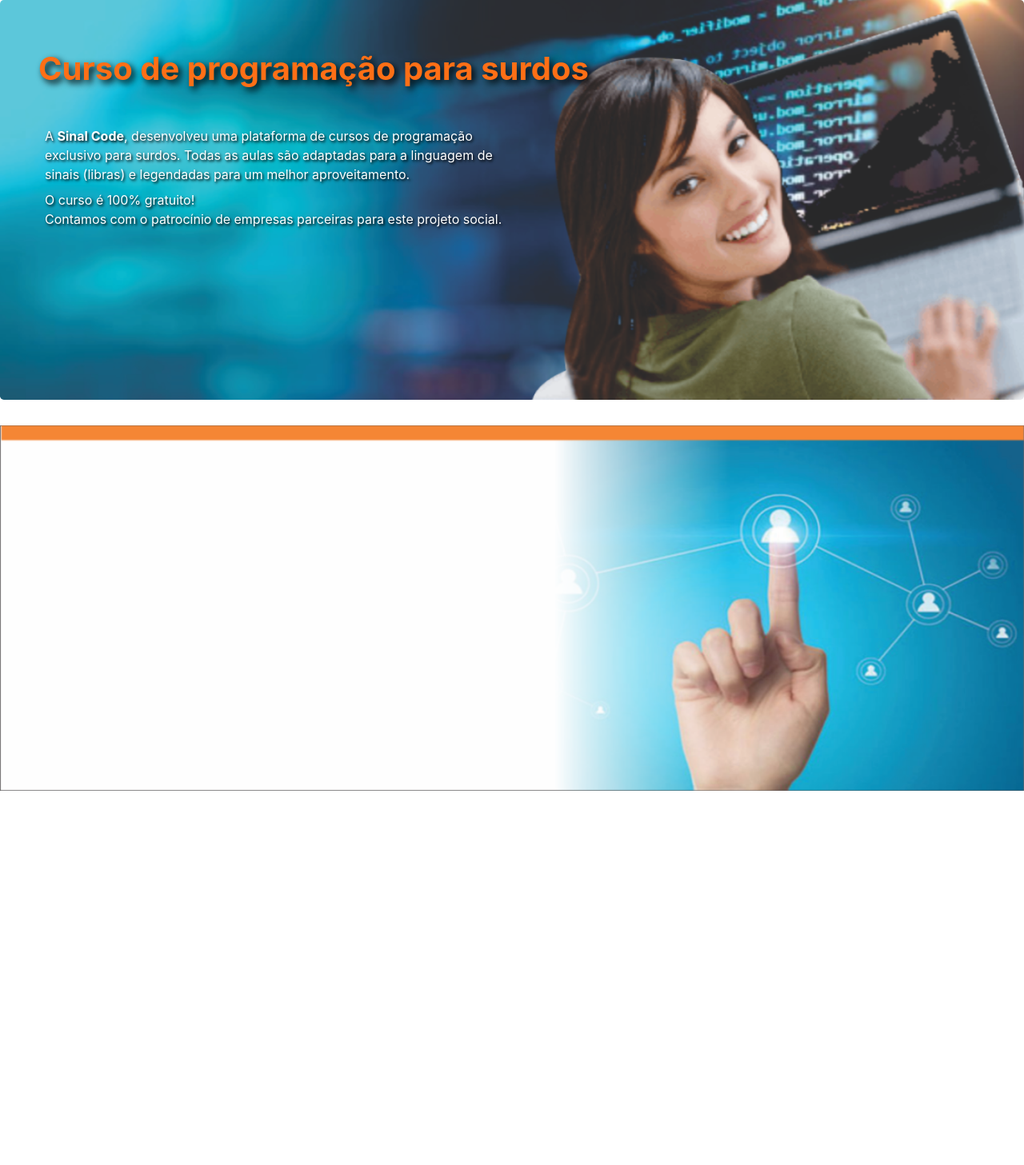
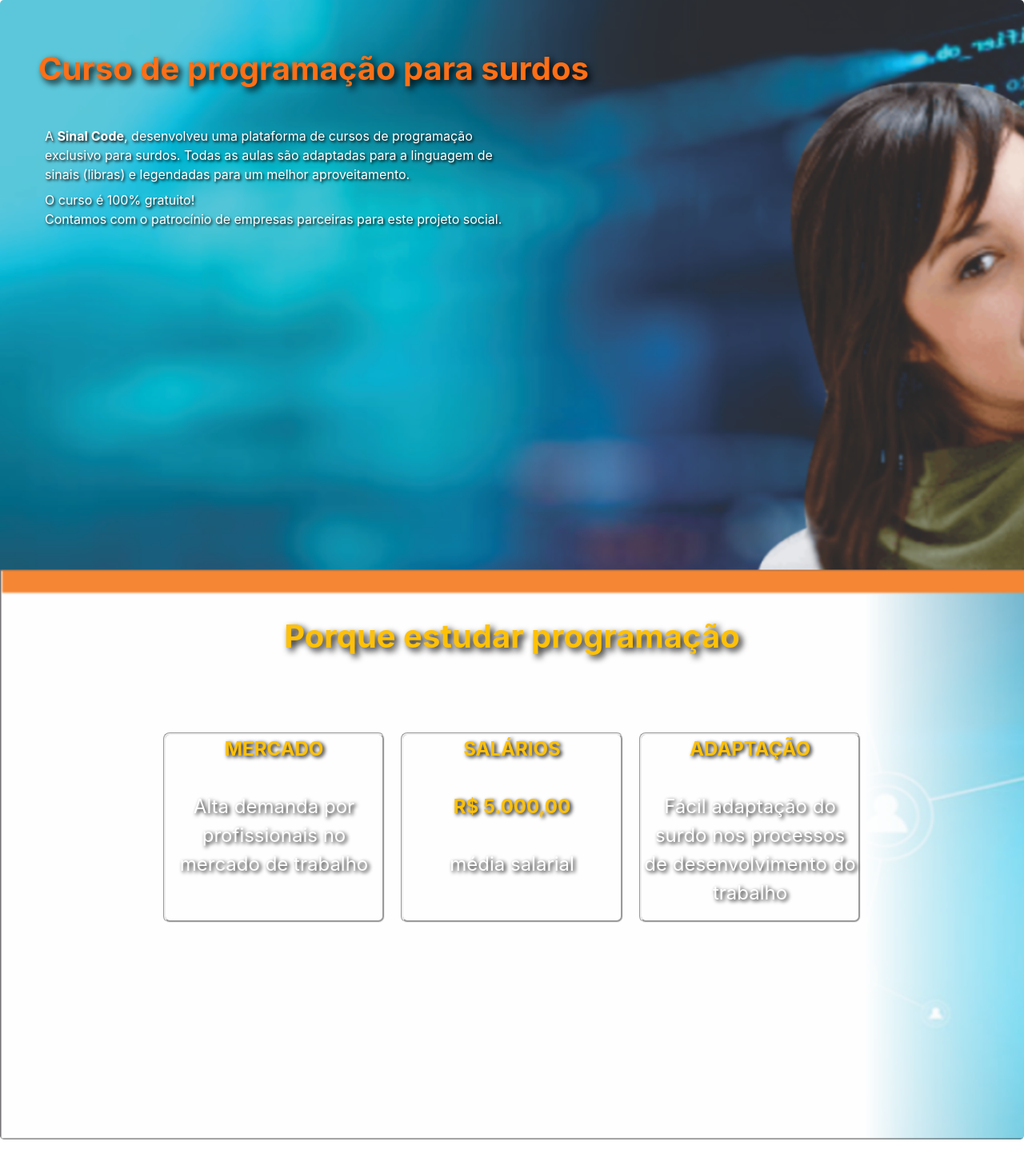
Before and after one commit to FabiMacedo/Projeto_Squad2_Trabalho_RecodePro, a PHP site: page / in a window 1280 px wide. Shown: the part 63-1520 px from the top of the page at 80% size. Before the commit the page ends 1052 px from the top, so only its background shows below. Run offline with PHP 8.4, Linux system fonts and the light colour scheme.

Commit message:
Pagina home finalizada conforme layout

```diff
--- a/Projeto_Squad2_Trabalho_RecodePro/projetoSquad2/css/home.css
+++ b/Projeto_Squad2_Trabalho_RecodePro/projetoSquad2/css/home.css
@@ -1,6 +1,7 @@
 .jumbotron{
-    height: 500px;
-    background-image: url('../imagens/banner_home.png');
+    height: 1425px;
+    background-image: url('../imagens/banner_home4.png');
+    background-size: cover;
 }
 
 .jumbotron h1{
@@ -13,3 +14,41 @@
     font-size: 16px;
     text-shadow: black 0.1em 0.1em 0.2em;
 }
+
+.container {
+    display: flex;
+    justify-content: center;
+    grid-gap: 20px;
+
+}
+
+.box1 {
+    border-style: groove;
+    width: 25%;
+    border-radius: 8px;
+}
+
+.box1 p {
+    font-size: 24px;
+}
+
+.box2 {
+    border-style: groove;
+    width: 25%;
+    border-radius: 8px;
+
+}
+
+.box2 p {
+    font-size: 24px;
+}
+
+.box3 {
+    border-style: groove;
+    width: 25%;
+    border-radius: 8px;
+}
+
+.box3 p {
+    font-size: 24px;
+}
--- a/Projeto_Squad2_Trabalho_RecodePro/projetoSquad2/index.php
+++ b/Projeto_Squad2_Trabalho_RecodePro/projetoSquad2/index.php
@@ -3,7 +3,7 @@
 <head>
     <meta charset="UTF-8">
     <meta name="viewport" content="width=device-width, initial-scale=1, shrink-to-fit=no">
-    <title></title>
+    <title>Sinal Code</title>
     <link rel="stylesheet" href="./css/global.css">
     <link rel="stylesheet" href="./css/home.css">
 
@@ -64,11 +64,26 @@
                 <p class="mx-2 mb-2">A <b>Sinal Code</b>, desenvolveu uma plataforma de cursos de programação <br> exclusivo para surdos. Todas as aulas são adaptadas para a linguagem de <br>sinais (libras) e legendadas para um melhor aproveitamento.</p>
                 <p class="mx-2 mb-2">O curso é 100% gratuito! <br>Contamos com o patrocínio de empresas parceiras para este projeto social.</p>
             </div>
+
+            <br><br><br><br><br><br><br><br><br><br><br><br><br><br><br><br><br><br><br><br>
+
+
+            <div class="text-white text-left pt-5 px-3" >
+                <h1 class="h1-responsive mb-5 text-center text-warning">Porque estudar programação</h1>
+                <br><br>
+                <section class="container">
+                <div class="box1">
+                    <p class="text-center"><b class="text-warning">MERCADO</b><br><br> Alta demanda por profissionais no mercado de trabalho</p>
+                </div>
+                <div class="box2">
+                    <p class="text-center"><b class="text-warning">SALÁRIOS</b><br><br><b class="text-warning">R$ 5.000,00</b><br><br> média salarial</p>
+                </div>
+                <div class="box3">
+                    <p class="text-center"><b class="text-warning">ADAPTAÇÃO</b><br><br> Fácil adaptação do surdo nos processos de desenvolvimento do trabalho</p>
+                </div>
+                </section>
+            </div>
         </div>
-        <div class="view overlay rounded-top">
-            <img src="imagens/banner_home2.png" class="img-fluid" alt="Informacoes">
-        </div>
-
     </main>
 </body>
 </html>
```
Also changed, not shown: Projeto_Squad2_Trabalho_RecodePro/projetoSquad2/imagens/banner_home3.png (added), Projeto_Squad2_Trabalho_RecodePro/projetoSquad2/imagens/banner_home4.png (added).
